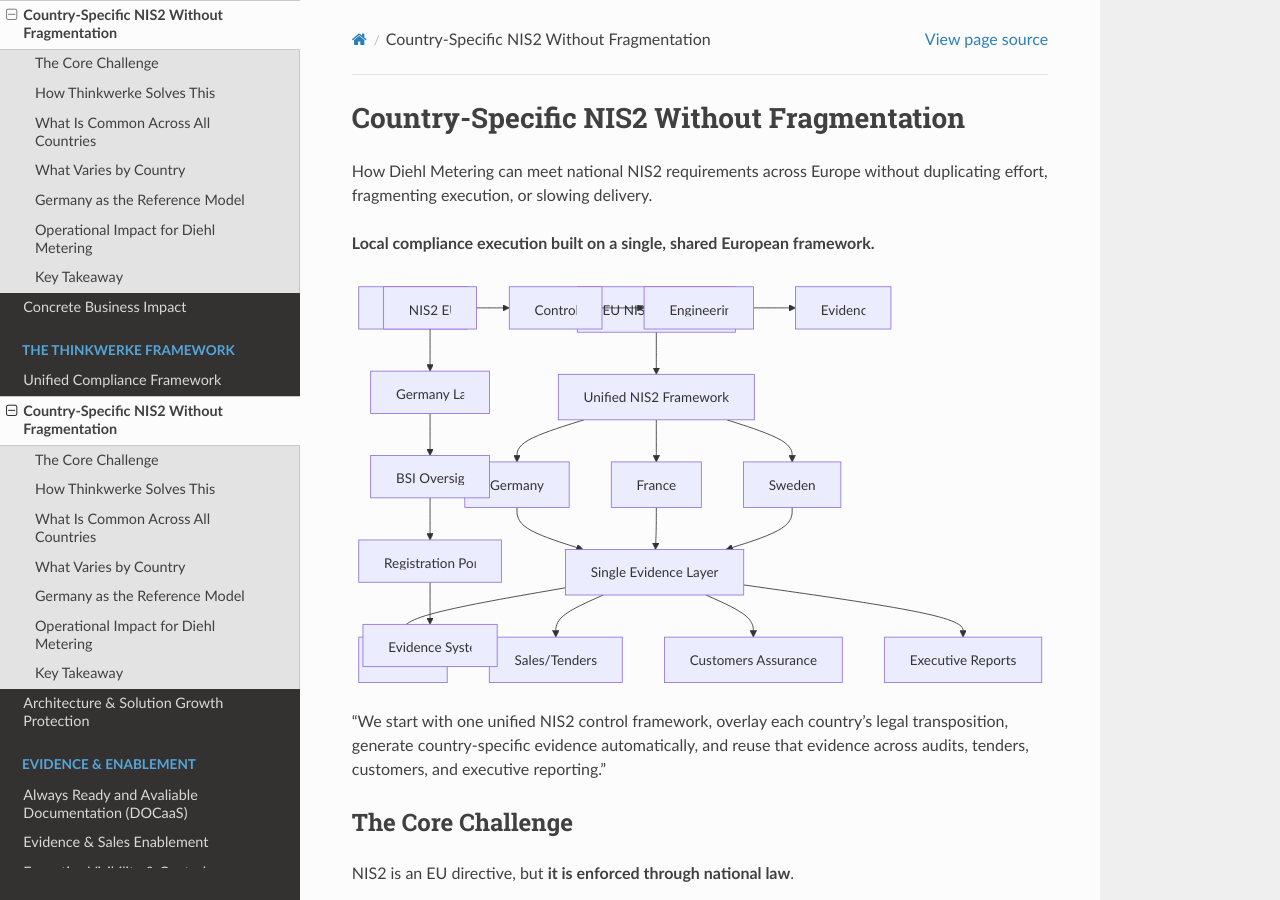
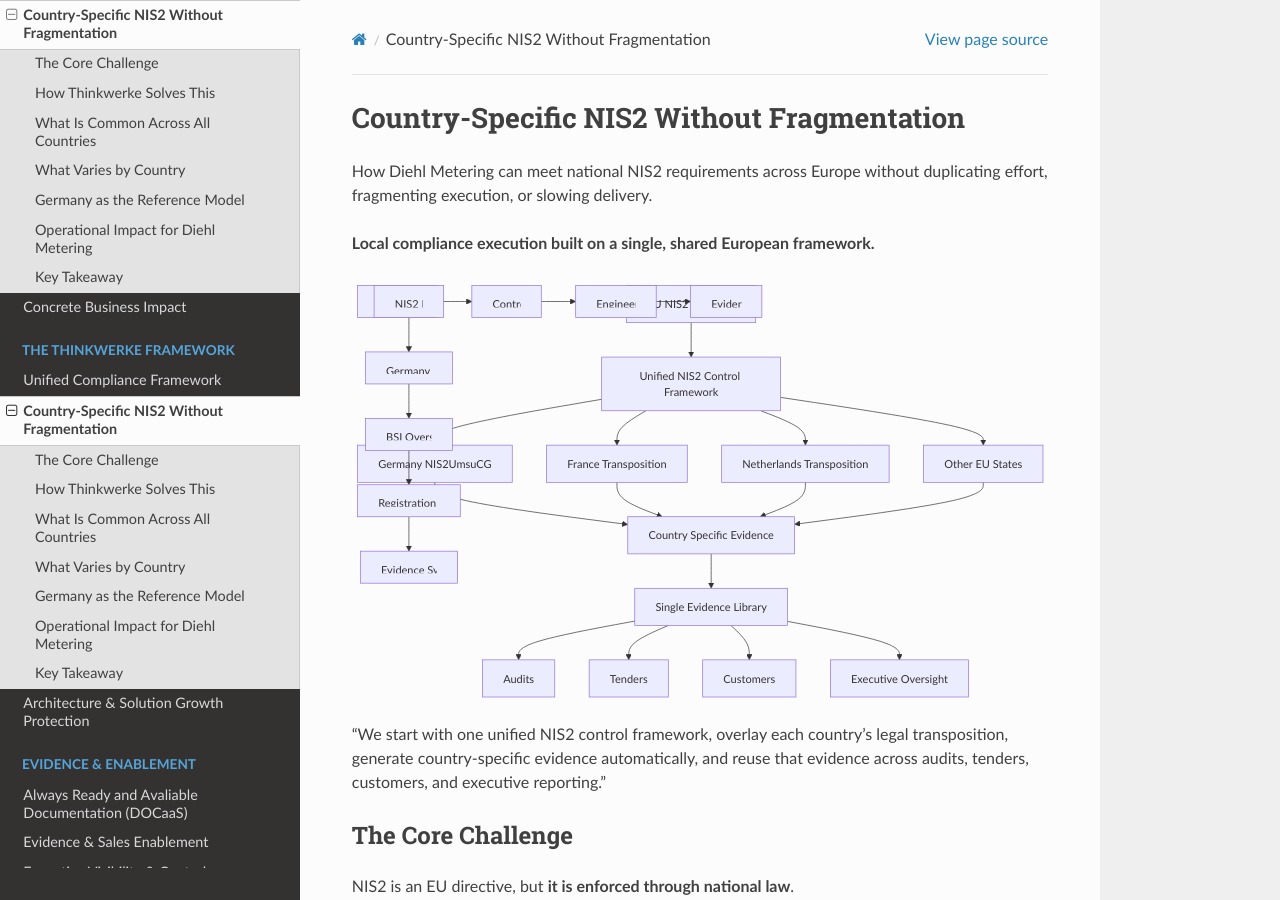
Before and after one commit to Mynkskhr/diehlmetering, a Sphinx documentation site: the page built from docs/source/country-specific-nis2.rst, in a window 1280 px wide and 900 px high. Built offline with Sphinx 7.4.7 and the Read the Docs theme 3.1.0, drawn with Linux system fonts in a browser that asks for light colours; pages that are not in the unit, such as notebooks, are missing from menus.

Commit message:
Update country-specific-nis2.rst

```diff
--- a/docs/source/country-specific-nis2.rst
+++ b/docs/source/country-specific-nis2.rst
@@ -9,30 +9,23 @@
 .. mermaid::
 
    flowchart TD
-       A[EU NIS2 Directive]
-       B[Unified NIS2 Framework]
-       C[Germany]
-       D[France]
-       E[Sweden]
-       F[Single Evidence Layer]
-       G[Audits]
-       H[Sales/Tenders]
-       I[Customers Assurance]
-       J[Executive Reports]
+       A[EU NIS2 Directive] --> B[Unified NIS2 Control Framework]
 
-       A --> B
-       B --> C
-       B --> D
-       B --> E
+       B --> C[Germany NIS2UmsuCG]
+       B --> D[France Transposition]
+       B --> E[Netherlands Transposition]
+       B --> F[Other EU States]
 
-       C --> F
-       D --> F
-       E --> F
+       C --> G[Country Specific Evidence]
+       D --> G
+       E --> G
+       F --> G
 
-       F --> G
-       F --> H
-       F --> I
-       F --> J
+       G --> H[Single Evidence Library]
+       H --> I[Audits]
+       H --> J[Tenders]
+       H --> K[Customers]
+       H --> L[Executive Oversight]
 
 
 “We start with one unified NIS2 control framework, overlay each country’s legal transposition, generate country-specific evidence automatically, and reuse that evidence across audits, tenders, customers, and executive reporting.”
```
